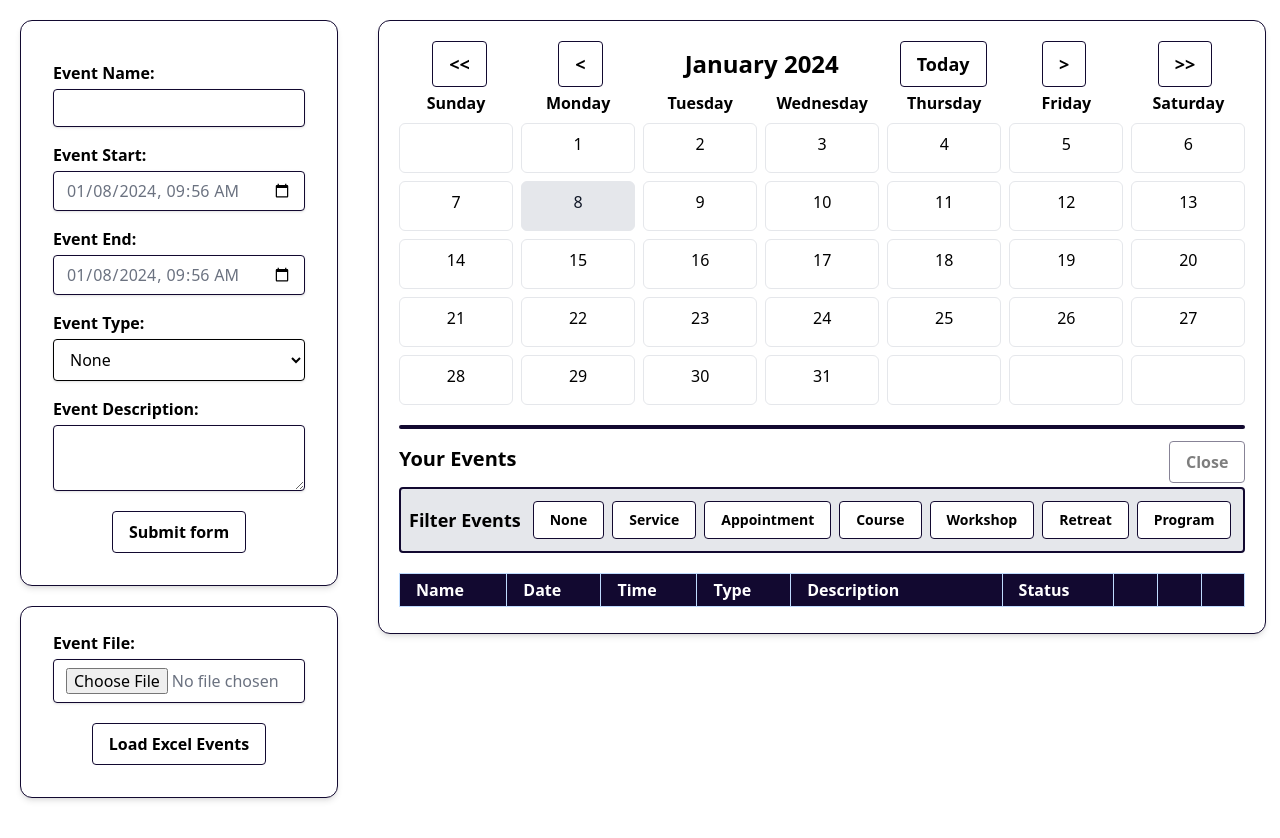
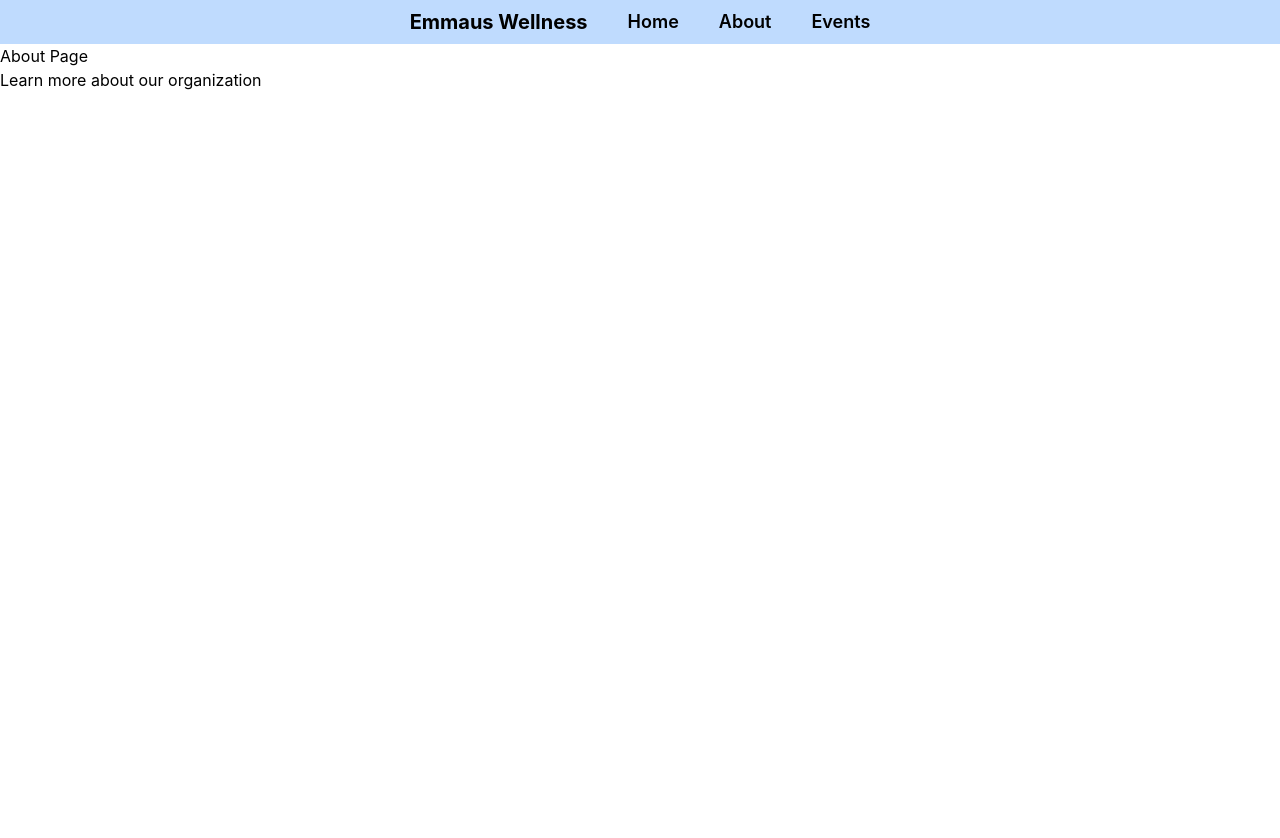
Before and after one commit to neoladsouza/event-calendar-control, a React (Create React App) app in the folder client/: page /about in a window 1280 px wide. After the commit the page ends 800 px from the top, so only its background shows below. Built offline with nearby package versions, Linux system fonts and the light colour scheme.

Commit message:
added pages

```diff
--- a/client/package.json
+++ b/client/package.json
@@ -12,6 +12,7 @@
     "react-date-picker": "^10.6.0",
     "react-dom": "^18.2.0",
     "react-icons": "^5.0.0",
+    "react-router-dom": "^6.21.2",
     "react-scripts": "^5.0.1",
     "react-tooltip": "^5.25.1",
     "uuid": "^9.0.1",
--- /dev/null
+++ b/client/src/AboutPage.js
@@ -0,0 +1,10 @@
+import React from 'react';
+
+export default function AboutPage() {
+  return (
+    <div>
+      <h2>About Page</h2>
+      <p>Learn more about our organization</p>
+    </div>
+  );
+};
--- a/client/src/App.js
+++ b/client/src/App.js
@@ -1,4 +1,4 @@
-import React, { useState, useMemo } from 'react';
+/* import React, { useState, useMemo } from 'react';
 import Form from "./Form.js";
 import LabelInput from "./LabelInput.js";
 import LabelTextArea from "./LabelTextArea.js";
@@ -117,31 +117,6 @@ export default function FormApp() {
 
     setEventsForSelectedDay(allEvents);
     setSelectedDay(null);
-    /*
-    // function definition
-      try {
-        const response = await fetch("/events", {
-          method: "POST",
-          headers: {"Content-Type": "application/json",},
-          body: JSON.stringify(allEvents),
-        });
-
-        if (response.ok) {
-          console.log("data sent successfully!");
-          const responseData = await response.json();
-          console.log('Server response:', responseData);
-          setIsPosted(true);
-        } else {
-          console.log("failed to send data :(");
-          setIsPosted(false);
-        }
-      } catch (error) {
-        console.log("error sending data: ", error);
-        setIsPosted(false);
-      }
-    }
-
-    postEventsJSON(); */
   }, [allEvents]); //  this code will log allEvents to the console whenever any of these allEvents changes
 
   function handleNameChange(e) {
@@ -184,4 +159,26 @@ export default function FormApp() {
       </Calendar>
     </div>
   );
-}
+} */
+
+import React from 'react';
+import { BrowserRouter as Router, Route, Routes } from 'react-router-dom';
+import HomePage from './HomePage.js';
+import AboutPage from './AboutPage.js';
+import EventsPage from './EventsPage.js';
+import Navigation from './Navigation.js';
+
+export default function App() {
+  return (
+    <Router>
+      <div>
+        <Navigation />
+        <Routes>
+          <Route path="/" exact element={<HomePage/>} />
+          <Route path="/about" element={<AboutPage/>} />
+          <Route path="/events" element={<EventsPage/>} />
+        </Routes>
+      </div>
+    </Router>
+  );
+};
--- /dev/null
+++ b/client/src/EventsPage.js
@@ -0,0 +1,10 @@
+import React from 'react';
+
+export default function EventsPage() {
+  return (
+    <div>
+      <h2>Events Page</h2>
+      <p>Explore our upcoming events.</p>
+    </div>
+  );
+};
--- /dev/null
+++ b/client/src/HomePage.js
@@ -0,0 +1,10 @@
+import React from 'react';
+
+export default function HomePage() {
+  return (
+    <div>
+      <h2>Home Page</h2>
+      <p>Welcome to the home page!</p>
+    </div>
+  );
+};
--- /dev/null
+++ b/client/src/Navigation.js
@@ -0,0 +1,16 @@
+import React from 'react';
+import { Link } from 'react-router-dom';
+import "./App.css";
+
+export default function Navigation() {
+  return (
+    <nav className="w-full h-auto border-0 bg-actualBlue-200">
+      <div className="flex flex-row justify-center space-x-2 text-lg font-semibold">
+        <div className="font-bold text-xl py-2 px-4">Emmaus Wellness</div>
+        <button className="hover:bg-blue hover:text-white py-2 px-4"><Link to="/">Home</Link></button>
+        <button className="hover:bg-blue hover:text-white py-2 px-4"> <Link to="/about">About</Link></button>
+        <button className="hover:bg-blue hover:text-white py-2 px-4"><Link to="/events">Events</Link></button>
+      </div>
+    </nav>
+  );
+};
```
Also changed, not shown: 1 other file (tests, documents, lock files or other folders).
